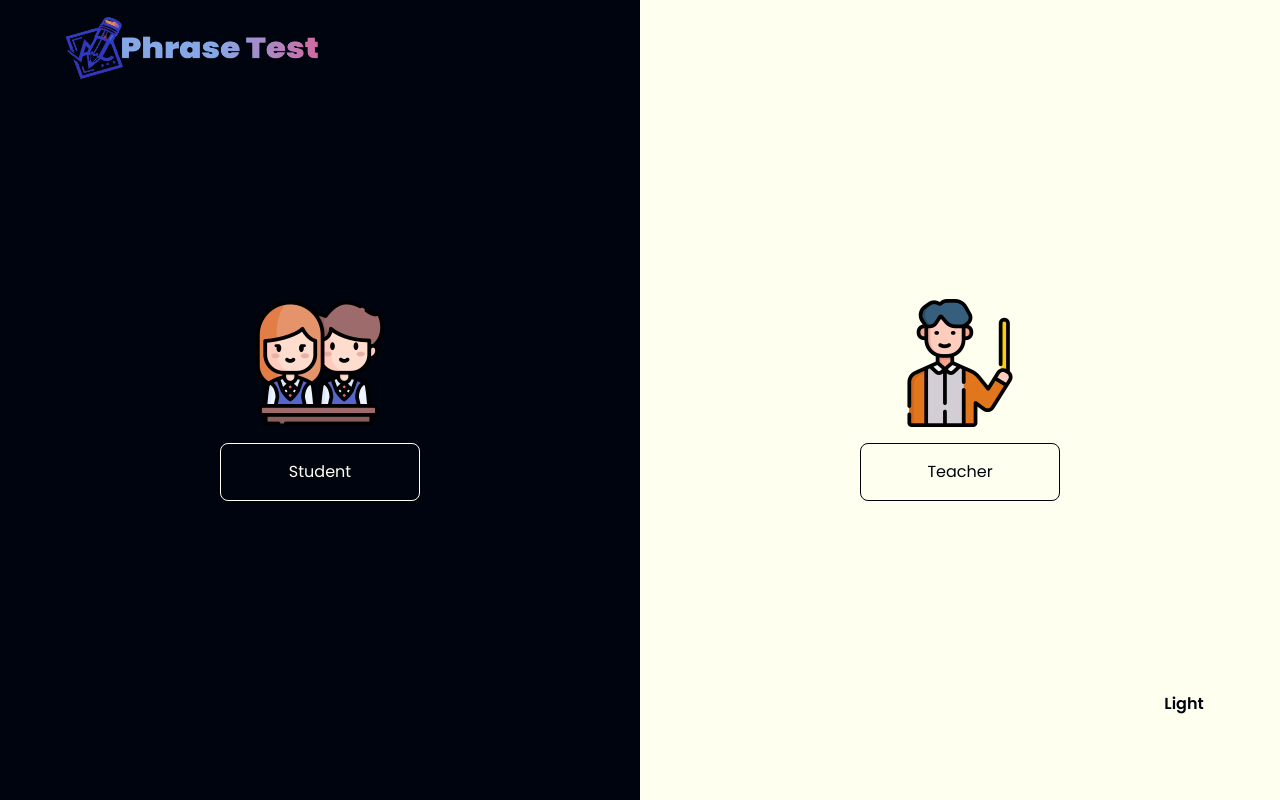
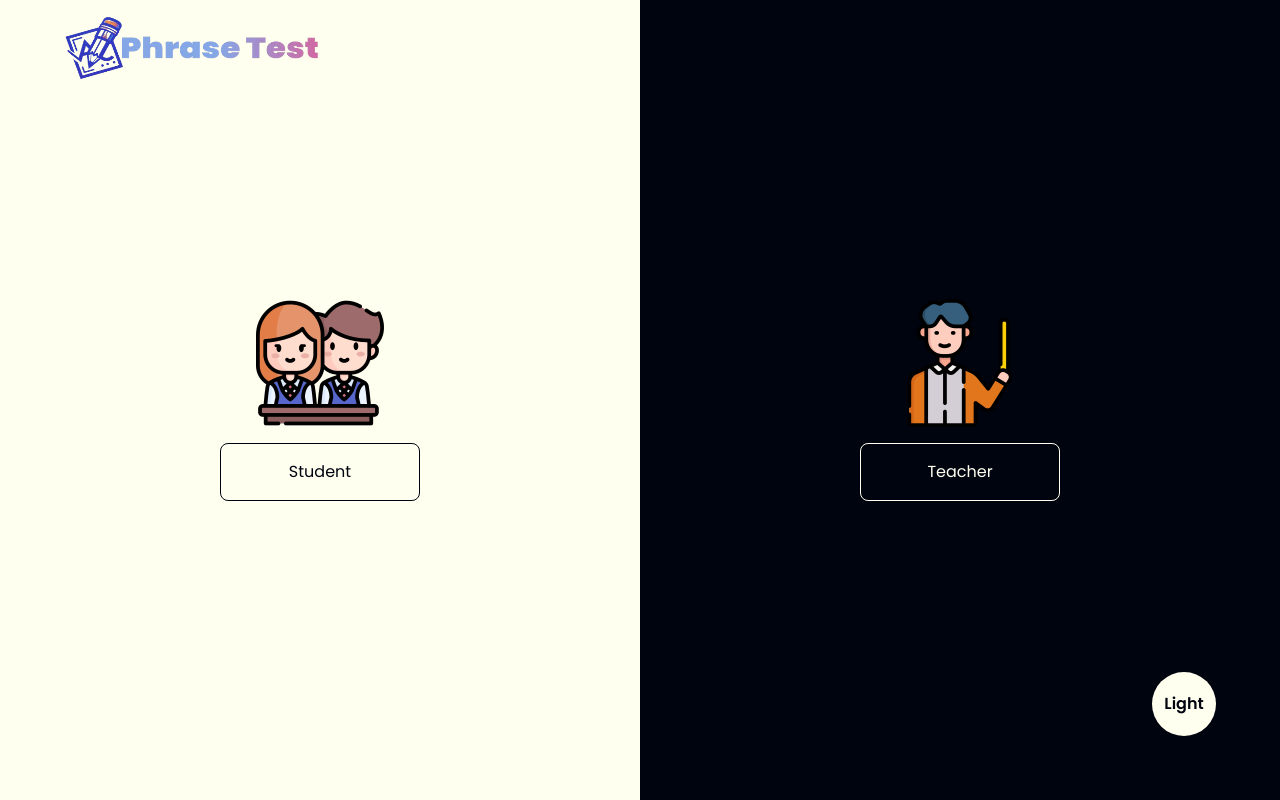
Before and after one commit to JhondhelPago/phrasetest_app, a React (Vite) app: page /signuppage in a window 1280 px wide. Built offline with nearby package versions, Linux system fonts and the light colour scheme.

Commit message:
darkmodeActivation

```diff
--- a/src/App.jsx
+++ b/src/App.jsx
@@ -33,7 +33,7 @@ function App() {
         <Route path="/examineresults" element={<ExamineResults isDark={isDark} changeColorTheme={changeColorTheme}></ExamineResults>}></Route>
         <Route path="/thankyou" element={<ThankYou></ThankYou>}></Route>
         <Route path="/loginpage" element={<LoginPage isDark={isDark} changeColorTheme={changeColorTheme}></LoginPage>}></Route>
-        <Route path="/signuppage" element={<SignUpPage></SignUpPage>}></Route>
+        <Route path="/signuppage" element={<SignUpPage isDark={isDark} changeColorTheme={changeColorTheme}></SignUpPage>}></Route>
         {/* path="/signup" -> select user type. student or teacher? */}
         {/* path="/signup/student" student signup form */}
         {/* path="/signup/teacher" teacher signup form */}
--- a/src/components/Login.jsx
+++ b/src/components/Login.jsx
@@ -5,7 +5,7 @@ import styles from '../style';
 const Login = () => {
   return (
 
-    <div className={!isDark && 'dark'}>
+    <>
 
         <div className={`${styles.paddingX} ${styles.paddingY}  w-full items-center justify- xs:w-full font-poppins`}>
 
@@ -57,7 +57,7 @@ const Login = () => {
 
         </div>
 
-    </div>
+    </>
 
   )
 }
--- a/src/pages/SignUpPage.jsx
+++ b/src/pages/SignUpPage.jsx
@@ -7,9 +7,9 @@ import { Button } from "../components";
 const SignUpPage = ({isDark, changeColorTheme}) => {
     return (
         <div className={!isDark && 'dark'}>
-            <section className='bg-primary dark:bg-white w-full h-screen flex flex-col md:flex-row items-start font-poppins'>
+            <section className='bg-white dark:bg-primary w-full h-screen flex flex-col md:flex-row items-start font-poppins'>
                 {/* Student Section */}
-                <div className='bg-white dark:bg-primary relative w-full md:w-1/2 h-full flex flex-col'>
+                <div className='bg-primary dark:bg-white relative w-full md:w-1/2 h-full flex flex-col'>
                     <div className={`${styles.paddingX} ${styles.flexCenter}`}>
                         <div className={`${styles.boxWidth}`}>
                             <img src={logo} alt="phrasetest" className="w-[256px] h-[64px] mt-4" />
@@ -17,7 +17,7 @@ const SignUpPage = ({isDark, changeColorTheme}) => {
                     </div>
                     <div className='flex flex-1 flex-col items-center justify-center '>
                         <img src={student} alt="student" className="w-[128px] h-[128px]" />
-                        <button className='w-[200px] text-white dark:text-white bg-primary dark:bg-primary rounded-lg border-lg border-white border p-4 text-center mt-4 mb-20'>
+                        <button className='w-[200px] text-white dark:text-primary bg-primary dark:bg-white rounded-lg border-lg border-white dark:border-primary border p-4 text-center mt-4 mb-20'>
                             Student
                         </button>
                     </div>
@@ -27,7 +27,7 @@ const SignUpPage = ({isDark, changeColorTheme}) => {
                 <div className='relative w-full md:w-1/2 h-full flex flex-col items-center justify-center'>
                     <div className='flex flex-1 flex-col items-center justify-center '>
                         <img src={teacher} alt="teacher" className="w-[128px] h-[128px]" />
-                        <button className='w-[200px] text-white dark:text-primary bg-white dark:bg-white rounded-lg border-lg border-primary border dark:border-primary p-4 text-center mt-4'>
+                        <button className='w-[200px] text-primary dark:text-white bg-white dark:bg-primary rounded-lg border-lg border-primary border dark:border-white p-4 text-center mt-4'>
                             Teacher
                         </button>
                         <Button isDark={isDark} changeColorTheme={changeColorTheme}/>
```
